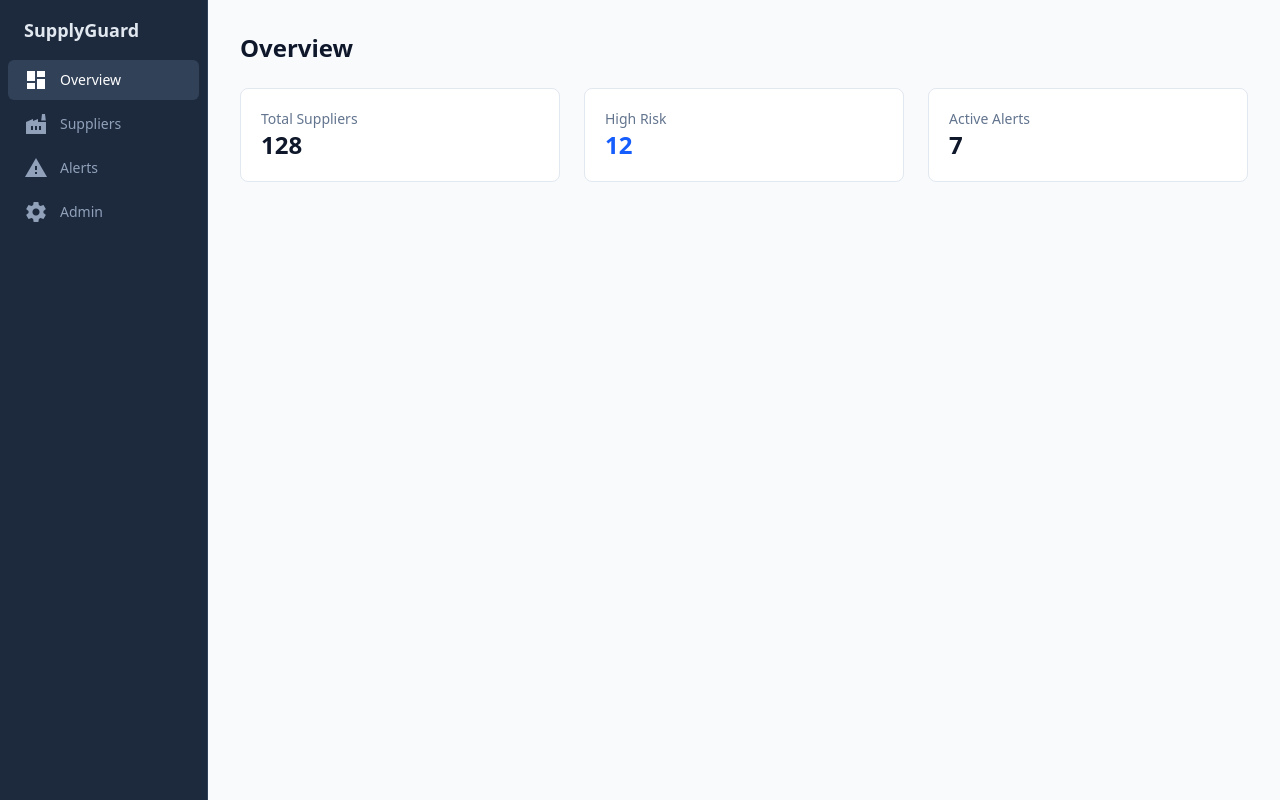
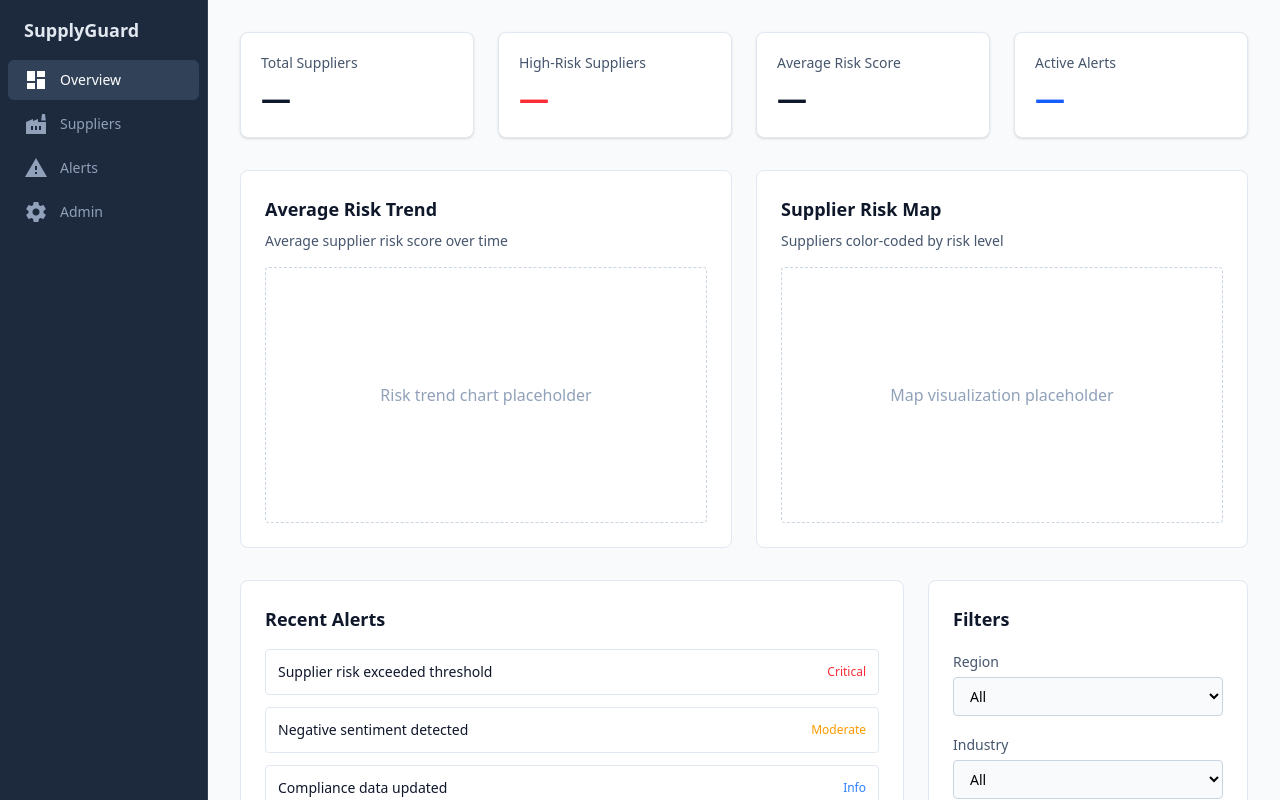
Before and after one commit to HarshSWE/supply-guard, an Angular app in the folder frontend/: page / in a window 1280 px wide. Built offline with nearby package versions, Linux system fonts and the light colour scheme.

Commit message:
add overview dashboard UI skeleton

```diff
--- a/frontend/src/app/app.routes.ts
+++ b/frontend/src/app/app.routes.ts
@@ -1,4 +1,4 @@
 import { Routes } from '@angular/router';
-import { LandingPage } from './landing-page/landing-page.component';
+import { LandingPageComponent } from './landing-page/landing-page.component';
 
-export const routes: Routes = [{ path: '', component: LandingPage }];
+export const routes: Routes = [{ path: '', component: LandingPageComponent }];
--- a/frontend/src/app/landing-page/landing-page.component.html
+++ b/frontend/src/app/landing-page/landing-page.component.html
@@ -22,26 +22,7 @@
 
   <main class="flex-1 bg-slate-50 p-8 overflow-auto">
     <ng-container [ngSwitch]="selected">
-      <section *ngSwitchCase="'overview'">
-        <h1 class="text-2xl font-semibold text-slate-900 mb-6">Overview</h1>
-
-        <div class="grid grid-cols-1 md:grid-cols-3 gap-6">
-          <div class="bg-white border border-slate-200 rounded-lg p-5">
-            <p class="text-sm text-slate-500">Total Suppliers</p>
-            <p class="text-2xl font-bold text-slate-900">128</p>
-          </div>
-
-          <div class="bg-white border border-slate-200 rounded-lg p-5">
-            <p class="text-sm text-slate-500">High Risk</p>
-            <p class="text-2xl font-bold text-blue-600">12</p>
-          </div>
-
-          <div class="bg-white border border-slate-200 rounded-lg p-5">
-            <p class="text-sm text-slate-500">Active Alerts</p>
-            <p class="text-2xl font-bold text-slate-900">7</p>
-          </div>
-        </div>
-      </section>
+      <app-overview *ngSwitchCase="'overview'"></app-overview>
 
       <section *ngSwitchCase="'suppliers'">
         <h1 class="text-2xl font-semibold text-slate-900">Suppliers</h1>
--- a/frontend/src/app/landing-page/landing-page.component.ts
+++ b/frontend/src/app/landing-page/landing-page.component.ts
@@ -1,15 +1,16 @@
 import { Component } from '@angular/core';
 import { CommonModule } from '@angular/common';
+import { OverviewComponent } from '../overview/overview.component';
 
 type MenuKey = 'overview' | 'suppliers' | 'alerts' | 'admin';
 
 @Component({
   selector: 'app-landing-page',
   standalone: true,
-  imports: [CommonModule],
+  imports: [CommonModule, OverviewComponent],
   templateUrl: './landing-page.component.html',
 })
-export class LandingPage {
+export class LandingPageComponent {
   selected: MenuKey = 'overview';
 
   menu: { key: MenuKey; label: string; icon: string }[] = [
--- /dev/null
+++ b/frontend/src/app/overview/overview.component.html
@@ -0,0 +1,105 @@
+<div class="space-y-8">
+  <div class="grid grid-cols-1 sm:grid-cols-2 lg:grid-cols-4 gap-6">
+    <div
+      class="bg-white border border-slate-200 rounded-lg p-5 shadow-sm hover:bg-slate-50 transition"
+    >
+      <p class="text-sm text-slate-600">Total Suppliers</p>
+      <p class="text-3xl font-semibold text-slate-900 mt-2">—</p>
+    </div>
+
+    <div
+      class="bg-white border border-slate-200 rounded-lg p-5 shadow-sm hover:bg-slate-50 transition"
+    >
+      <p class="text-sm text-slate-600">High-Risk Suppliers</p>
+      <p class="text-3xl font-semibold text-red-500 mt-2">—</p>
+    </div>
+
+    <div
+      class="bg-white border border-slate-200 rounded-lg p-5 shadow-sm hover:bg-slate-50 transition"
+    >
+      <p class="text-sm text-slate-600">Average Risk Score</p>
+      <p class="text-3xl font-semibold text-slate-900 mt-2">—</p>
+    </div>
+
+    <div
+      class="bg-white border border-slate-200 rounded-lg p-5 shadow-sm hover:bg-slate-50 transition"
+    >
+      <p class="text-sm text-slate-600">Active Alerts</p>
+      <p class="text-3xl font-semibold text-blue-600 mt-2">—</p>
+    </div>
+  </div>
+
+  <div class="grid grid-cols-1 lg:grid-cols-2 gap-6">
+    <div class="bg-white border border-slate-200 rounded-lg p-6">
+      <h2 class="text-lg font-semibold text-slate-900 mb-2">Average Risk Trend</h2>
+      <p class="text-sm text-slate-600 mb-4">Average supplier risk score over time</p>
+
+      <div
+        class="h-64 flex items-center justify-center text-slate-400 border border-dashed border-slate-300 rounded"
+      >
+        Risk trend chart placeholder
+      </div>
+    </div>
+
+    <div class="bg-white border border-slate-200 rounded-lg p-6">
+      <h2 class="text-lg font-semibold text-slate-900 mb-2">Supplier Risk Map</h2>
+      <p class="text-sm text-slate-600 mb-4">Suppliers color-coded by risk level</p>
+
+      <div
+        class="h-64 flex items-center justify-center text-slate-400 border border-dashed border-slate-300 rounded"
+      >
+        Map visualization placeholder
+      </div>
+    </div>
+  </div>
+
+  <div class="grid grid-cols-1 lg:grid-cols-3 gap-6">
+    <div class="lg:col-span-2 bg-white border border-slate-200 rounded-lg p-6">
+      <h2 class="text-lg font-semibold text-slate-900 mb-4">Recent Alerts</h2>
+
+      <div class="space-y-3 max-h-64 overflow-y-auto">
+        <div class="flex items-center justify-between p-3 border border-slate-200 rounded">
+          <span class="text-sm text-slate-900">Supplier risk exceeded threshold</span>
+          <span class="text-xs font-medium text-red-500">Critical</span>
+        </div>
+
+        <div class="flex items-center justify-between p-3 border border-slate-200 rounded">
+          <span class="text-sm text-slate-900">Negative sentiment detected</span>
+          <span class="text-xs font-medium text-amber-500">Moderate</span>
+        </div>
+
+        <div class="flex items-center justify-between p-3 border border-slate-200 rounded">
+          <span class="text-sm text-slate-900">Compliance data updated</span>
+          <span class="text-xs font-medium text-blue-500">Info</span>
+        </div>
+      </div>
+    </div>
+
+    <div class="bg-white border border-slate-200 rounded-lg p-6">
+      <h2 class="text-lg font-semibold text-slate-900 mb-4">Filters</h2>
+
+      <div class="space-y-4">
+        <div>
+          <label class="text-sm text-slate-600">Region</label>
+          <select class="w-full mt-1 bg-slate-50 border border-slate-300 rounded px-3 py-2 text-sm">
+            <option>All</option>
+          </select>
+        </div>
+
+        <div>
+          <label class="text-sm text-slate-600">Industry</label>
+          <select class="w-full mt-1 bg-slate-50 border border-slate-300 rounded px-3 py-2 text-sm">
+            <option>All</option>
+          </select>
+        </div>
+
+        <div>
+          <label class="text-sm text-slate-600">Risk Level</label>
+          <select class="w-full mt-1 bg-slate-50 border border-slate-300 rounded px-3 py-2 text-sm">
+            <option>All</option>
+          </select>
+        </div>
+      </div>
+    </div>
+  </div>
+</div>
```
Also changed, not shown: frontend/src/app/overview/overview.component.ts (added, +10 -0 lines), frontend/src/app/overview/overview.component.scss (added), 2 other files (tests, documents, lock files or other folders).
